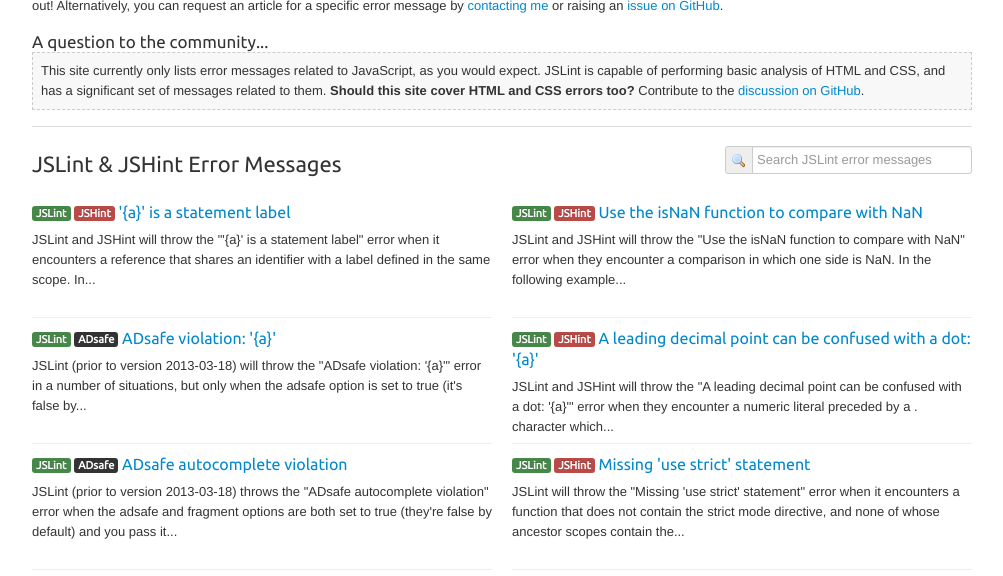
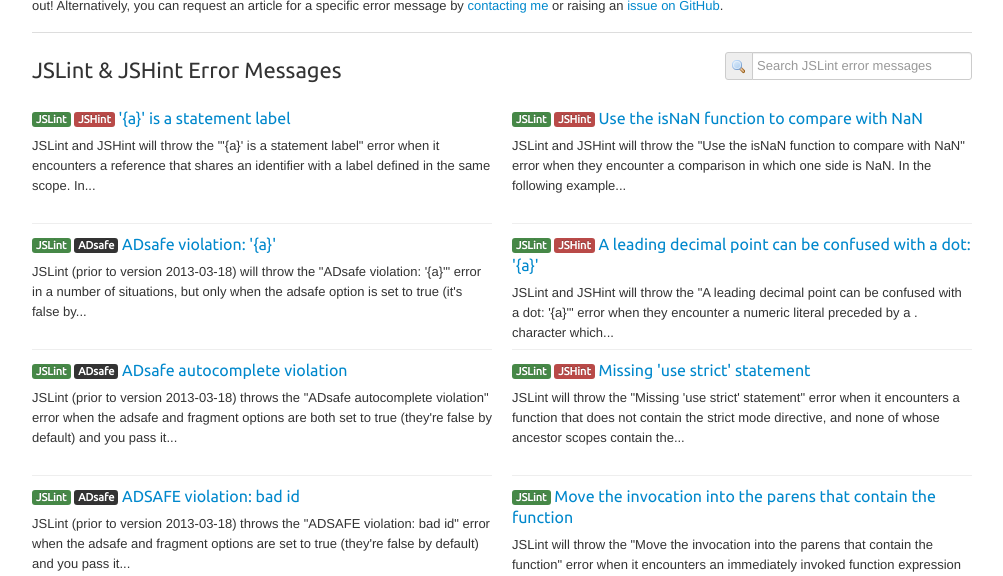
Before and after one commit to jamesallardice/jslint-error-explanations, a Jekyll site: the page built from index.html, in a window 1280 px wide and 900 px high, cut to the strip 324-900 px from the top of the window. Shown: the whole strip, without its empty margins (138-1141 px from the left). Built offline with Jekyll 4.4.1, drawn with Linux system fonts in a browser that asks for light colours; nearby versions of some CDN libraries.

Commit message:
Removed question about HTML/CSS errors since they have been removed from JSLint

```diff
--- a/_layouts/default.html
+++ b/_layouts/default.html
@@ -12,10 +12,6 @@
                 </p>
                 <p>
                     This site is still a work in progress. Not all JSLint or JSHint error messages are documented here yet. The code is all <a href="https://github.com/jamesallardice/jslint-error-explanations">available on GitHub</a> if you would like to help out! Alternatively, you can request an article for a specific error message by <a href="http://www.jamesallardice.com/contact/">contacting me</a> or raising an <a href="https://github.com/jamesallardice/jslint-error-explanations/issues">issue on GitHub</a>.
-                </p>
-                <h3>A question to the community...</h3>
-                <p class="standout">
-                    This site currently only lists error messages related to JavaScript, as you would expect. JSLint is capable of performing basic analysis of HTML and CSS, and has a significant set of messages related to them. <strong>Should this site cover HTML and CSS errors too?</strong> Contribute to the <a href="https://github.com/jamesallardice/jslint-error-explanations/issues/3">discussion on GitHub</a>.
                 </p>
             </div>
         </div>
```
